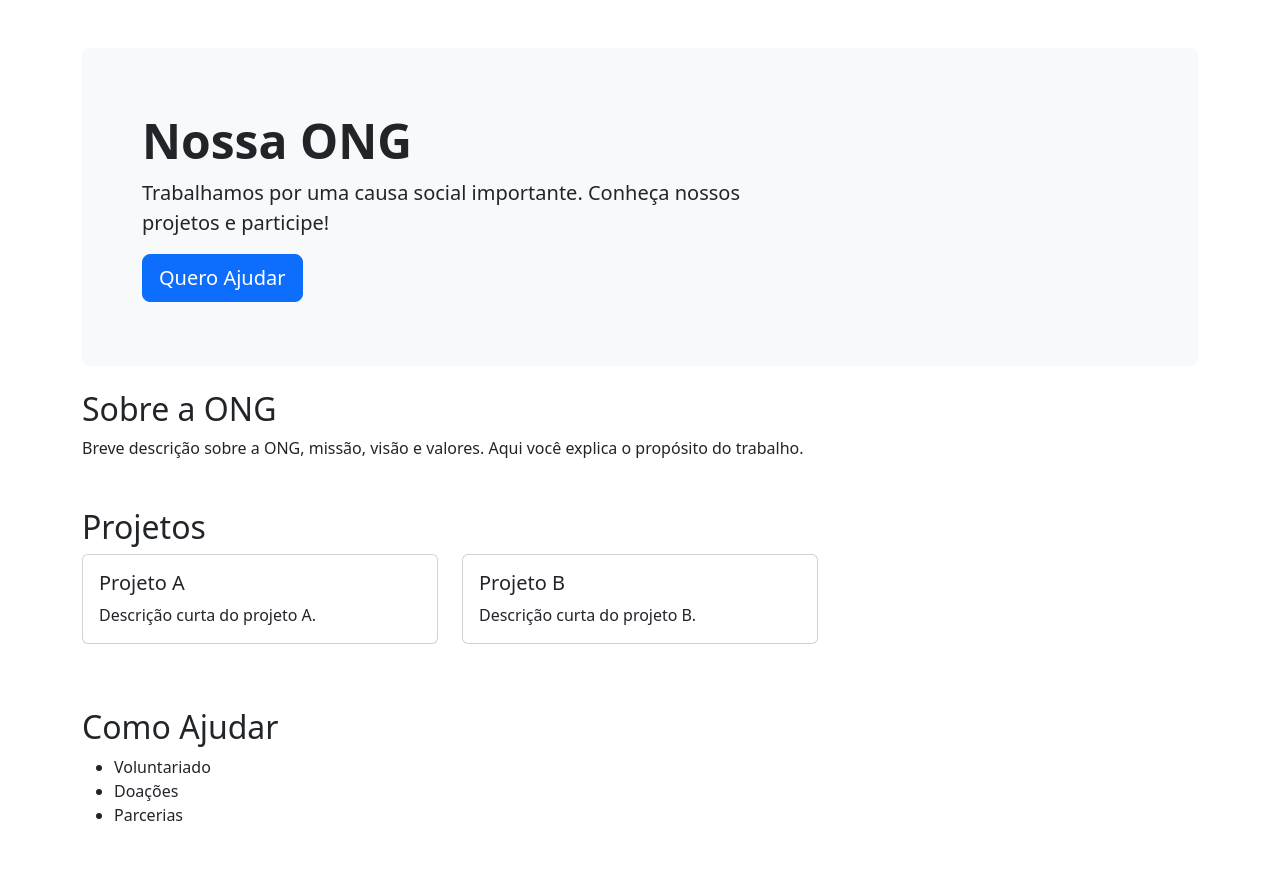
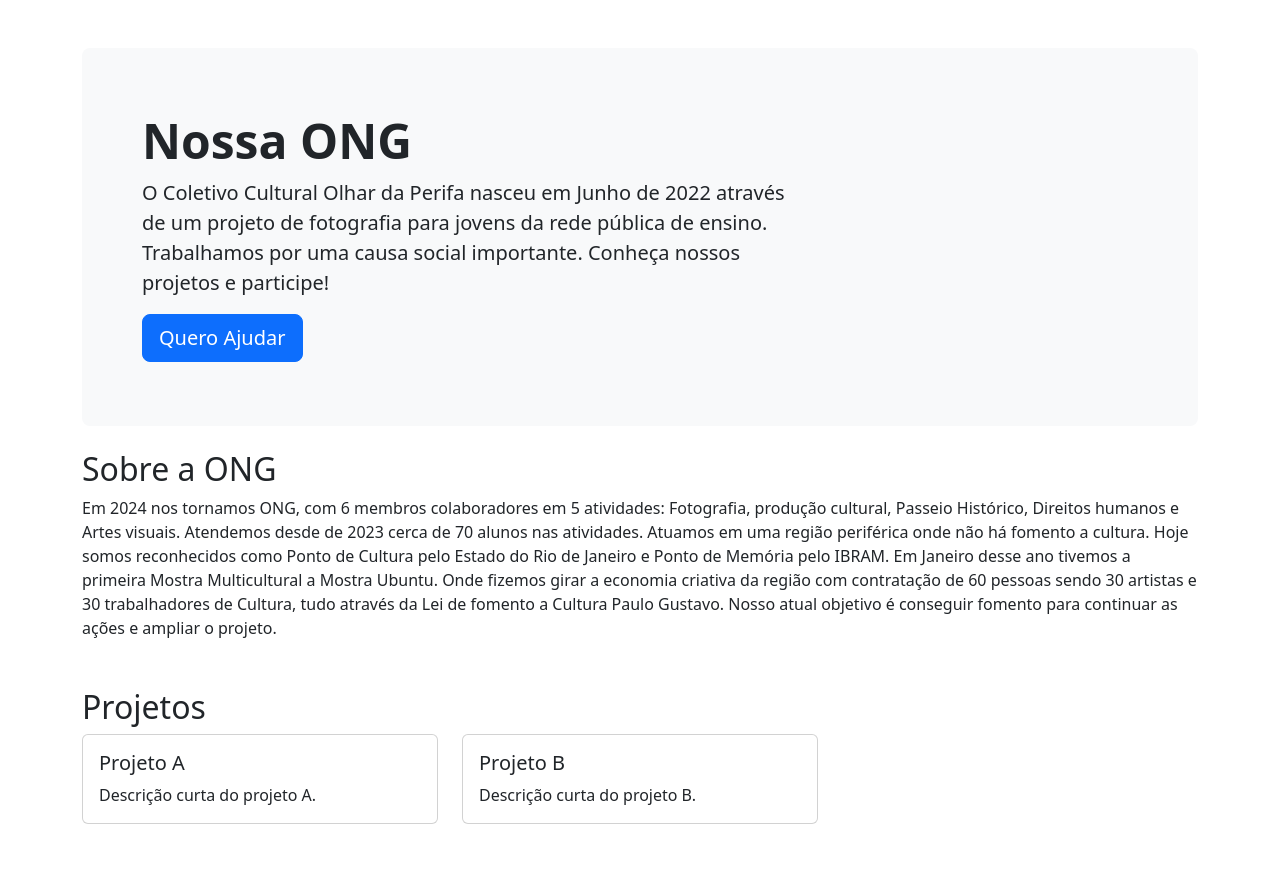
Before and after one commit to Guilherme1-exe/trabalhoWEB3, a Flask app: page / in a window 1280 px wide. Shown: the part 56-929 px from the top of the page. Run offline with Flask 2, Linux system fonts and the light colour scheme.

Commit message:
Update index.html
descrição da ong

```diff
--- a/ong/templates/index.html
+++ b/ong/templates/index.html
@@ -5,7 +5,8 @@
 <div class="p-5 mb-4 bg-light rounded-3">
   <div class="container-fluid py-3">
     <h1 class="display-5 fw-bold">Nossa ONG</h1>
-    <p class="col-md-8 fs-5">Trabalhamos por uma causa social importante. Conheça nossos projetos e participe!</p>
+    <p class="col-md-8 fs-5"> O Coletivo Cultural Olhar da Perifa nasceu em Junho de 2022 através de um projeto de fotografia para jovens da rede pública de ensino.
+      Trabalhamos por uma causa social importante. Conheça nossos projetos e participe!</p>
     <a class="btn btn-primary btn-lg" href="#contato">Quero Ajudar</a>
   </div>
 </div>
@@ -13,7 +14,10 @@
 <!-- Sobre -->
 <section id="sobre" class="mb-5">
   <h2>Sobre a ONG</h2>
-  <p>Breve descrição sobre a ONG, missão, visão e valores. Aqui você explica o propósito do trabalho.</p>
+  <p>Em 2024 nos tornamos ONG, com 6 membros colaboradores em 5 atividades: Fotografia, produção cultural, Passeio Histórico, Direitos humanos e Artes visuais. Atendemos desde de 2023 cerca de 70 alunos nas atividades. Atuamos em uma região periférica onde não há fomento a cultura.
+Hoje somos reconhecidos como Ponto de Cultura pelo Estado do Rio de Janeiro e Ponto de Memória pelo IBRAM.
+Em Janeiro desse ano tivemos a primeira Mostra Multicultural a Mostra Ubuntu. Onde fizemos girar a economia criativa da região com contratação de 60 pessoas sendo 30 artistas e 30 trabalhadores de Cultura, tudo através da Lei de fomento a Cultura Paulo Gustavo.
+Nosso atual objetivo é conseguir fomento para continuar as ações e ampliar o projeto.</p>
 </section>
 
 <!-- Projetos -->
```
